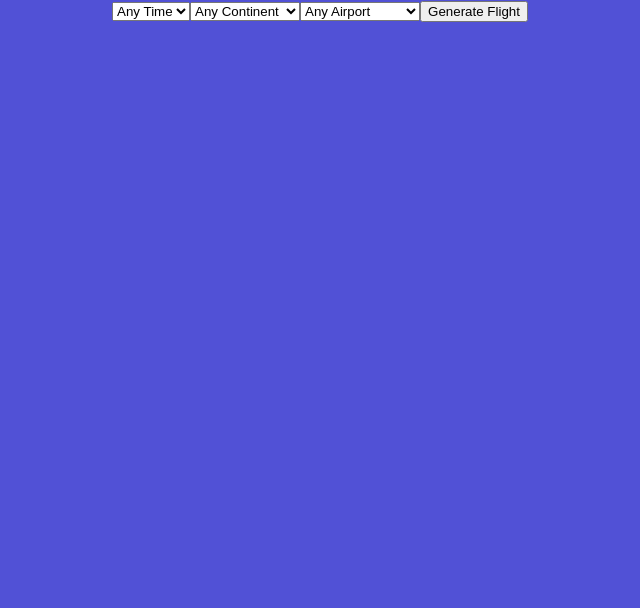
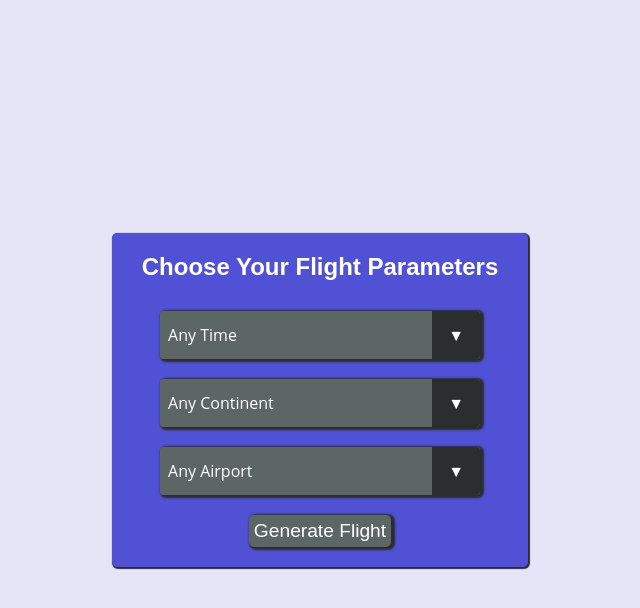
Before and after one commit to Jackson-Wozniak/MSFS2020-Random-Flight-Generator, a React (Create React App) app: page / in a window 1280 px wide. Shown: the top 608 px of the page, without its empty margins (320-960 px from the left). Built offline with nearby package versions, Linux system fonts and the light colour scheme; no server answers.

Commit message:
style homepage

```diff
--- a/src/App.css
+++ b/src/App.css
@@ -5,6 +5,81 @@ body, .App {
   min-height : 100vh;
   min-width : 100vh;
   background-color: #e5e5f7;
-  background-color: #e5e5f7;
+}
+
+.App {
+  display : flex;
+  justify-content: center;
+  align-items: center;
+}
+
+.flight-form {
+  display: flex;
+  flex-direction: column;
+  justify-content: center;
+  align-items: center;
   background-color: rgb(81, 81, 214);
+  font-family: 'Open Sans', sans-serif;
+  color: #fff;
+  padding : 0px 30px 10px 30px;
+  box-shadow: 1px 1px 1px 1px #2b2e2e;
+  border-radius: 5px;
 }
+
+select {
+  -webkit-appearance:none;
+  -moz-appearance:none;
+  -ms-appearance:none;
+  appearance:none;
+  outline:0;
+  box-shadow:none;
+  border:0!important;
+  background: #5c6664;
+  background-image: none;
+  flex: 1;
+  padding: 0 .5em;
+  color:#fff;
+  cursor:pointer;
+  font-size: 1em;
+  font-family: 'Open Sans', sans-serif;
+}
+select::-ms-expand {
+  display: none;
+}
+.select {
+  margin : 10px;
+  position: relative;
+  display: flex;
+  width: 20em;
+  height: 3em;
+  line-height: 3;
+  background: #5c6664;
+  overflow: hidden;
+  border-radius: .25em;
+  box-shadow: 2px 1px 2px 2px #2b2e2e;
+}
+.select::after {
+  content: '\25BC';
+  position: absolute;
+  top: 0;
+  right: 0;
+  padding: 0 1em;
+  background: #2b2e2e;
+  cursor:pointer;
+  pointer-events:none;
+  transition:.25s all ease;
+}
+.select:hover::after {
+  color: #23b499;
+}
+
+.submit-flight {
+  margin : 10px;
+  border-radius: 5px;
+  font-size: 1.2rem;
+  padding : 5px;
+  background-color: #5c6664;
+  color : #fff;
+  border : none;
+  box-shadow: 2px 1px 2px 2px #2b2e2e;
+}
--- a/src/App.js
+++ b/src/App.js
@@ -39,8 +39,8 @@ function App() {
       .then(v => Papa.parse(v))
       .then(data => {
         data.data.forEach(plane => {
-          //map array index from csv to new Airport object
-          airports.push(new Plane(plane));;
+          //map array index from csv to new plane object
+          planes.push(new Plane(plane));;
         });
         console.log(planes.length);
       })
@@ -90,12 +90,16 @@ function App() {
     return (
       <div className="App">
         <form onSubmit={createFlight} className="flight-form">
+          <h2>Choose Your Flight Parameters</h2>
+          <div className="select">
             <select onChange={(e) => flightParameters.maxFlightTime = e.target.value}>
               <option value="-1">Any Time</option>
               <option value="1">1 Hour</option>
               <option value="3">3 Hours</option>
               <option value="5">5 Hours</option>
             </select>
+          </div>
+          <div className="select">
             <select onChange={(e) => flightParameters.continentOfDeparture = e.target.value}>
               <option value="-1">Any Continent</option>
               <option value="NA">North America</option>
@@ -105,13 +109,16 @@ function App() {
               <option value="EU">Europe</option>
               <option value="OC">Oceania</option>
             </select>
+          </div>
+          <div className="select">
             <select onChange={(e) => flightParameters.airportSize = e.target.value}>
               <option value="-1">Any Airport</option>
               <option value="large_airport">Large Airports</option>
               <option value="medium_airport">Medium Airports</option>
               <option value="small_airport">Small Airports</option>
             </select>
-          <button action="submit">Generate Flight</button>
+          </div>
+          <button action="submit" className="submit-flight">Generate Flight</button>
         </form>
       </div>
     );
--- a/src/classes/Flight.js
+++ b/src/classes/Flight.js
@@ -102,9 +102,9 @@ export class Plane {
     airplaneType;
 
     constructor(plane){
-        this.name = plane.name;
-        this.speedInKnots = plane.speedInKnots;
-        this.rangeInMiles = plane.rangeInMiles;
-        this.airplaneType = plane.airplaneType;
+        this.name = plane[0];
+        this.speedInKnots = plane[1];
+        this.rangeInMiles = plane[2];
+        this.airplaneType = plane[4];
     }
 }
--- a/src/components/FlightInfoCard.js
+++ b/src/components/FlightInfoCard.js
@@ -13,6 +13,8 @@ function FlightInfoCard(props){
             <hr />
             <label>Distance <p>{formatter.format(props.flight.distance)} miles</p></label>
             <label>Time <p>{props.flight.formattedTime}</p></label>
+            <label>Plane<p>{props.flight.plane.name}</p></label>
+            <label>Speed <p>{props.flight.plane.speedInKnots}</p> </label>
         </div>
     );
 }
```
Lines whose indentation alone changed are shown as unchanged.
